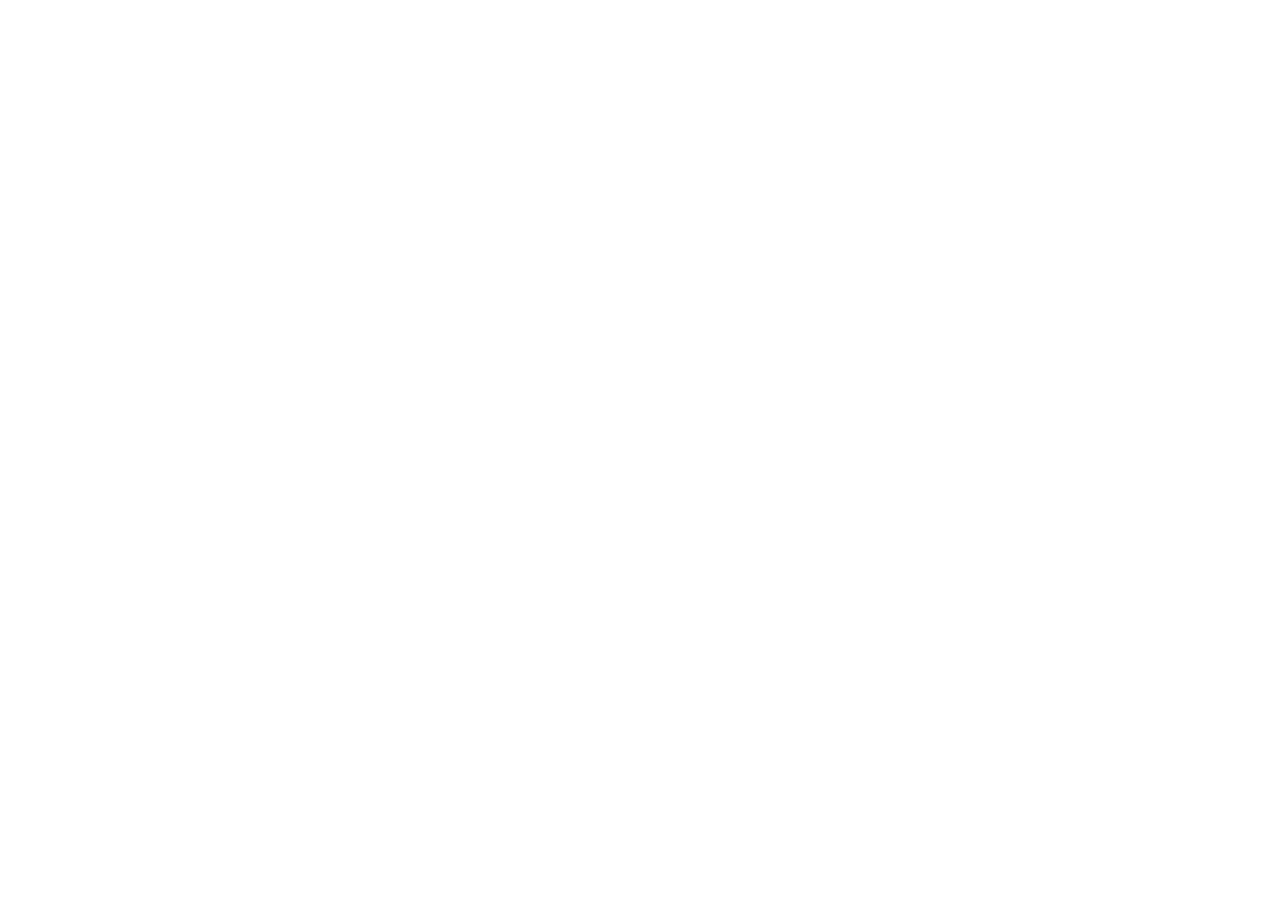
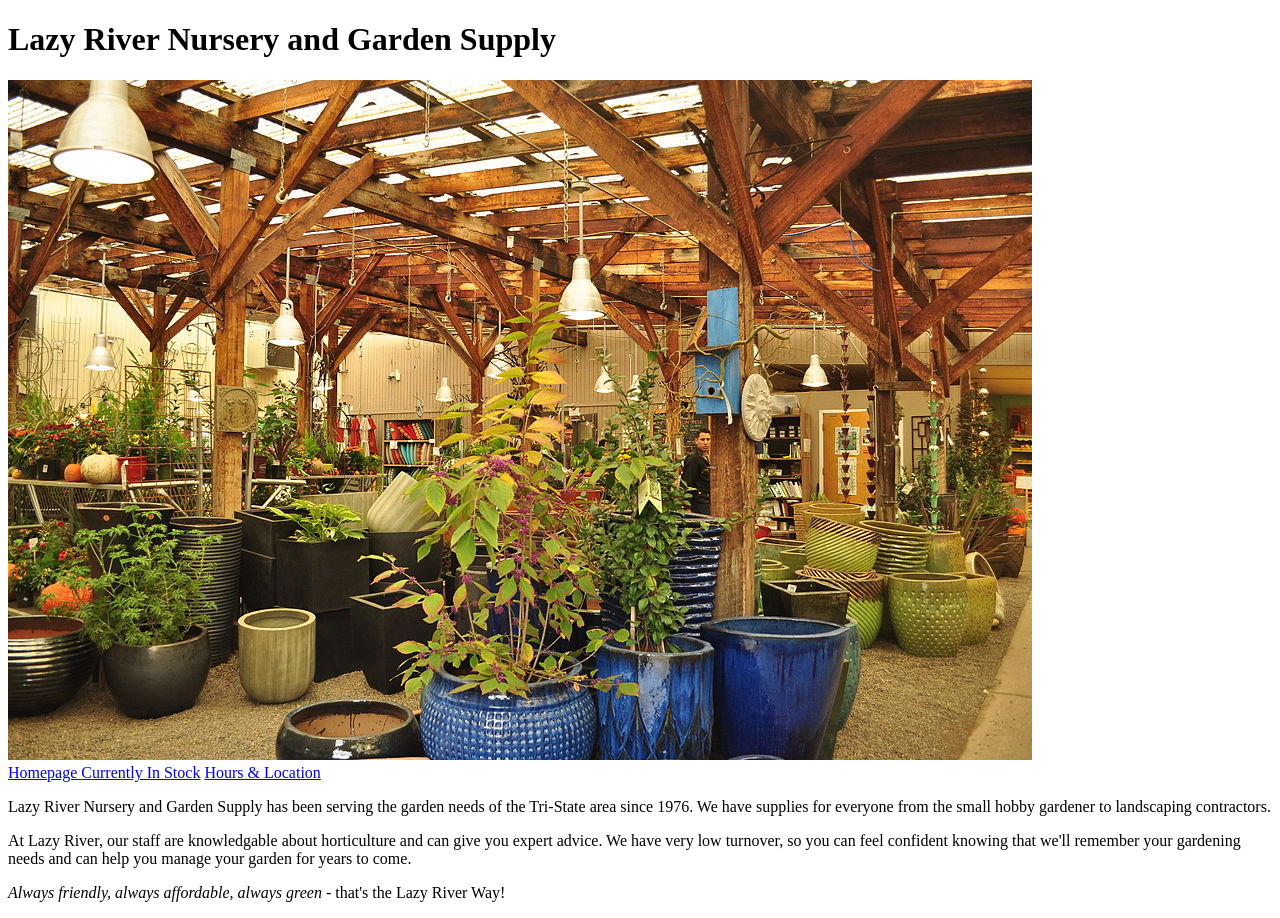
Before and after one commit to Momentum-Team-17/small-business-website-esaintb, a plain HTML site: page index.html in a window 1280 px wide. Before the commit the page ends 800 px from the top, so only its background shows below. Drawn offline with Linux system fonts and the light colour scheme.

Commit message:
In Stock Commit

```diff
--- a/index.html
+++ b/index.html
@@ -9,7 +9,22 @@
 </head>
 
 <body>
-
+    <h1>Lazy River Nursery and Garden Supply</h1>
+    <img src="starter_files/images/store-interior.jpg" alt="Store Interior.">
+    <nav>
+        <a href="index.html"> Homepage  </a>
+        <a href="in-stock.html"> Currently In Stock</a>
+        <a href="info.html"> Hours & Location</a>
+    </nav>
+    <p>
+        Lazy River Nursery and Garden Supply has been serving the garden needs of the Tri-State area since 1976. We have supplies for everyone from the small hobby gardener to landscaping contractors.
+    </p>
+    <p>
+        At Lazy River, our staff are knowledgable about horticulture and can give you expert advice. We have very low turnover, so you can feel confident knowing that we'll remember your gardening needs and can help you manage your garden for years to come.
+    </p>
+    <p>
+       <em> Always friendly, always affordable, always green</em> - that's the Lazy River Way!
+    </p>
 </body>
 
 </html>
```
Also changed, not shown: in-stock.html (+26 -0 lines).
